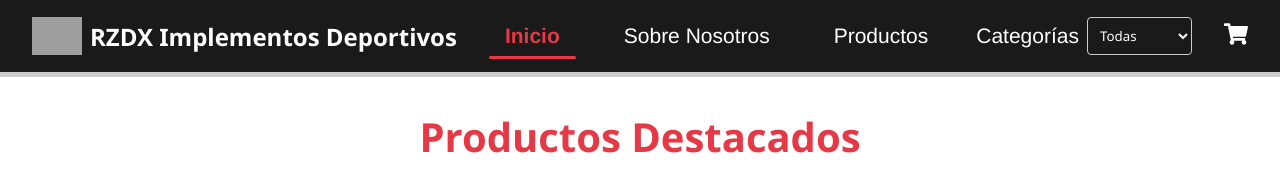
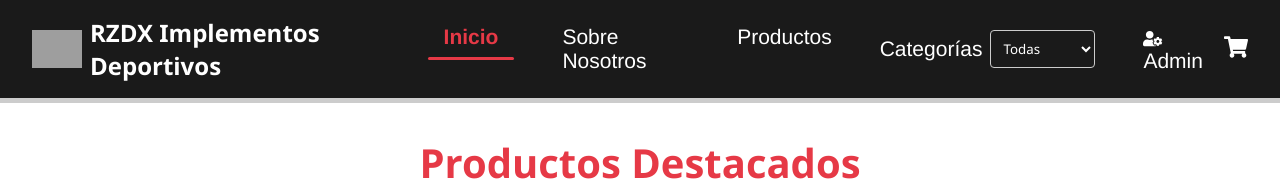
Before and after one commit to JLeonardoP93/RZDX, a React (Vite) app: page / in a window 1280 px wide. Shown: the top 181 px of the page. Built offline with nearby package versions, Linux system fonts and the light colour scheme; grey boxes are pictures that could not be loaded.

Commit message:
Creacion panel administrador

```diff
--- a/src/App.jsx
+++ b/src/App.jsx
@@ -4,6 +4,7 @@ import Navbar from './components/Navbar';
 import ProductList from './components/ProductList';
 import Cart from './components/Cart';
 import About from './components/About';
+import Administrador from './components/Administrador';
 import './App.css';
 
 
@@ -144,6 +145,7 @@ const products = [
             <Route path="/" element={<HomePage />} />
             <Route path="/products" element={<HomePage />} />
             <Route path="/about" element={<About />} />
+            <Route path="/admin" element={<Administrador />} />
             <Route path="/cart" element={
               <Cart
                 cartItems={cart}
--- a/src/components/Navbar.jsx
+++ b/src/components/Navbar.jsx
@@ -1,4 +1,4 @@
-import { FaShoppingCart } from 'react-icons/fa';
+import { FaShoppingCart, FaUserCog } from 'react-icons/fa';
 import { NavLink } from 'react-router-dom';
 import styles from './Navbar.module.css';
 
@@ -26,7 +26,7 @@ function Navbar({ cartItems, onChange }) {
             className={({isActive}) =>
               isActive ? `${styles.navItem} ${styles.activeNavItem}` : styles.navItem
             }
-            end  // Esto hace que solo coincida con la ruta exacta "/"
+            end
           >
             Inicio
           </NavLink>
@@ -60,6 +60,16 @@ function Navbar({ cartItems, onChange }) {
             <option value="accessories">Accesorios</option>
           </select>
         </li>
+        <li>
+          <NavLink
+            to="/admin"
+            className={({isActive}) =>
+              isActive ? `${styles.navItem} ${styles.activeNavItem}` : styles.navItem
+            }
+          >
+            <FaUserCog className={styles.adminIcon} /> Admin
+          </NavLink>
+        </li>
       </ul>
 
       <NavLink to="/cart" className={styles.cartLink}>
--- a/src/components/Navbar.module.css
+++ b/src/components/Navbar.module.css
@@ -3,6 +3,13 @@
   --primary-color: #e63946;
   --secondary-color: #1a1a1a;
   --light-color: #ffffff;
+}
+
+/* Añade esto a tu archivo Navbar.module.css */
+.adminIcon {
+  margin-right: 5px;
+  font-size: 1.2rem;
+  vertical-align: middle;
 }
 
 /* Estilos de la barra de navegación */
```
Also changed, not shown: src/api/producto.js (added), src/components/Administrador.css (added), src/components/Administrador.jsx (added).
